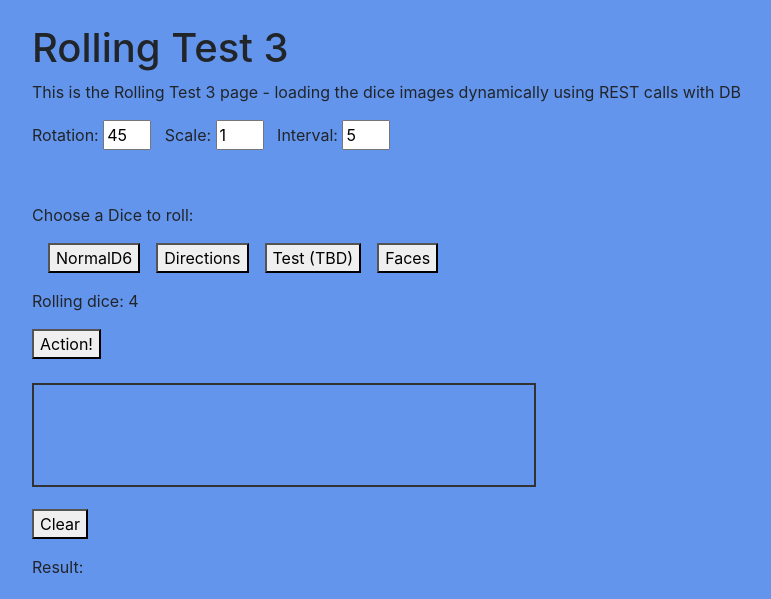
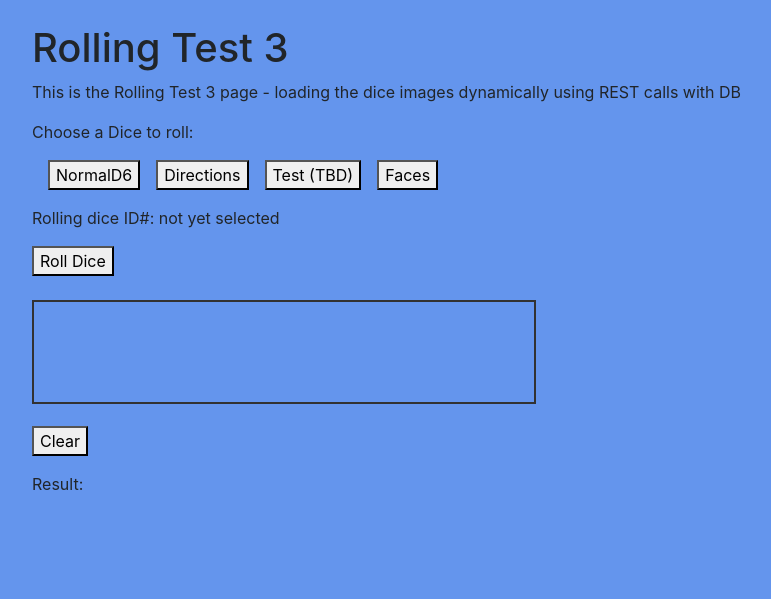
Before and after one commit to WillAnderson1339/Dice, a Django app: page /roll_3 in a window 1280 px wide. Shown: the part 56-655 px from the top of the page, without its empty margins (53-824 px from the left). Run offline with Django 5.2, Linux system fonts and the light colour scheme; data comes from the database, SQL or seed files in the repository; both versions use the stored data as it was after the commit; some libraries are stand-ins or nearby versions.

Commit message:
code cleanup and removed code not needed by the Test 3 (in-progress and testing code)

```diff
--- a/dice/DiceApp/static/js/rolling_3_utils.js
+++ b/dice/DiceApp/static/js/rolling_3_utils.js
@@ -1,11 +1,17 @@
 const timerInterval = 150;
 const diceShakeInterval = 1000;
+const DEFAULT_X = 10;
+const DEFAULT_Y = 10;
+const DEFAULT_ROTATION = 45;
+const DEFAULT_SCALE = 1;
+const DEFAULT_INTERVAL = 5;
+
 var tickCount = 1;
 const tickMax = 11;
 var tickRandom = -1;        // This will hold the randomized number choice dice face
 var dieToDraw = "dice_smile";
 const m_numDieFaces = 6;
-var m_chosenDiceId = -1;    // holds the id of the dice to roll
+//var m_chosenDiceId = -1;    // holds the id of the dice to roll  .. no longer needed - using the module scope die object instead of the die ID
 var m_chosenDie = null;     // holds the dice object of the dice to roll
 diceList   = [];
 diceImages = [];
@@ -47,14 +53,14 @@ m_diceSound_shaking = "";
 diceSound_rolling = "";
 
 movementVars = {
-    x : 10,
-    y : 10,
-    x_delta : 96,
-    y_delta : 32,
+    x : 0,
+    y : 0,
+    x_delta  : 0,
+    y_delta  : 0,
     rotation : 0,
-    rotation_delta: 45,
-    scale : 2,
-    interval : 3
+    rotation_delta: 0,
+    scale    : 0,
+    interval : 0
 };
 
 /* Helper function to return the die by id. Check the returned die id for -1 for die not found */
@@ -73,14 +79,14 @@ function getDiceById(dice_id) {
     return no_die_found;
 }
 
-/* helper function to determine the id string of the image tag in the DOM. Used for inserting and the retrieving the tag */
+/* Helper function to determine the id string of the image tag in the DOM. Used for inserting and the retrieving the tag */
 function getImageIdString (dice_id, image_id) {
     idString = "Image-DieId" + dice_id + "-ImageId" + image_id;
 //    console.log("imageID String:", idString);
     return idString;
 }
 
-/* helper function to determine the id string of the sound tag in the DOM. Used for inserting and the retrieving the tag */
+/* Helper function to determine the id string of the sound tag in the DOM. Used for inserting and the retrieving the tag */
 function getSoundIdString (dice_id, sound_id) {
     idString = "RollingSound-DieId" + dice_id + "-SoundId" + sound_id;
 //    console.log("soundID String:", idString);
@@ -96,9 +102,12 @@ $( document ).ready(function() {
 //    page = document.URL.split("/").pop();
 //    console.log( page );
 
+    // initialize the variables
+    initVars();
+
     // get the list of dice
     url = "DiceAPI";
-    console.log("url to call: \"", url, "\"  data param = empty");
+    //console.log("url to call: \"", url, "\"  data param = empty");
 
     $.ajax({
         type: 'GET',
@@ -107,14 +116,11 @@ $( document ).ready(function() {
         success: GetDiceListCallback,
         error: function(data, status) {console.log("ERROR calling url:", url);}
     });
-
-    // initialize the variables
-    initVars();
 });
 
 
 function GetDiceListCallback(data, status) {
-    console.log("GetDiceListCallback() !1");
+//    console.log("GetDiceListCallback() !1");
 
 //    console.log("data:", data);
 //    console.log("Status:", status);
@@ -144,14 +150,15 @@ function GetDiceListCallback(data, status) {
         diceList.push(diceItem);
     }
 
-    // set the currently selected dice to the last one loaded (had to pick something - note that an invalid or missing ID will be handled by the funtion)
-    ChooseDie(dice_id);
+    // set the currently selected dice to the last one loaded (had to pick something - note that an invalid or missing ID will be handled by the function)
+    // changed this to allow not selecting a dice during init - forcing the user to choose the dice to roll
+    //ChooseDie(dice_id);
 }
 
 function ChooseDie(dice_id) {
-    console.log("ChooseDie() with id=", dice_id);
+    //console.log("ChooseDie() with id=", dice_id);
 
-    m_chosenDiceId = dice_id;       // ToDo: no longer needed - using the module scope die object instead of the die ID
+    //m_chosenDiceId = dice_id;       // ToDo: no longer needed - using the module scope die object instead of the die ID
 
     // update the element with the chosen die for rolling
     text = String(dice_id);
@@ -165,7 +172,7 @@ function ChooseDie(dice_id) {
         if (m_chosenDie.faces.length == 0) {
             // load the chosen dice info
             url = "DiceAPI";
-            console.log("url to call: \"", url, "\"  data param =", dice_id);
+            //console.log("url to call: \"", url, "\"  data param =", dice_id);
 
             $.ajax({
                 type: 'GET',
@@ -187,7 +194,7 @@ function ChooseDie(dice_id) {
 }
 
 function GetDiceCallback(data, status) {
-    console.log("GetDiceCallback()  !1");
+    //console.log("GetDiceCallback()  !1");
 
 //    console.log("data:", data);
 //    console.log("status:", status);
@@ -269,19 +276,16 @@ function GetDiceCallback(data, status) {
 
 
 function initVars() {
-    rotation = Number($('#rotation').val());
-    scale = Number($('#scale').val());
-    interval = Number($('#interval').val());
-
-    movementVars.x = 10;
-    movementVars.y = 10;
-    movementVars.x_delta = 32;
+/*
+    movementVars.x = 0;
+    movementVars.y = 0;
+    movementVars.x_delta = 0;
     movementVars.y_delta = 0;
     movementVars.rotation = 0;
-    movementVars.rotation_delta = rotation;
-    movementVars.scale = scale;
-    movementVars.interval = interval;
-
+    movementVars.rotation_delta = DEFAULT_ROTATION;
+    movementVars.scale          = DEFAULT_SCALE;
+    movementVars.interval       = DEFAULT_INTERVAL;
+*/
     tickCount = -1;
     dieToDraw = "dice_smile";
 }
@@ -298,6 +302,9 @@ function drawImage(ctx, img, x, y, degrees = 0, scale = 1){
   ctx.restore();
 }
 
+/****************************************************************
+Clears an image so there is not a shadow of the previous image
+****************************************************************/
 function clearImage(ctx, img, x, y, degrees = 0, scale = 1){
   ctx.save();
   ctx.translate(x + img.width * scale / 2, y + img.height * scale / 2);
@@ -308,38 +315,12 @@ function clearImage(ctx, img, x, y, degrees = 0, scale = 1){
   ctx.restore();
 }
 
-function updateMovementVars() {
-    console.log("[updateMovementVars]");
-
-    movementVars.x += movementVars.x_delta;
-    movementVars.y += movementVars.y_delta;
-    movementVars.rotation += movementVars.rotation_delta;
-
-    console.log(movementVars)
-}
-
-/*/  No longer used
-
-function timer_func(timerId) {
-
-    if (tickCount < tickMax) {
-        updateMovementVars();
-
-        draw();
-
-        // reset the timer
-        tickCount += 1;
-        setTimeout(timer_func, timerInterval, timerId);
-    }
-}
-/*/
 
 function draw(drawNewImage = true) {
     c = document.getElementById("canvas_1");
     ctx = c.getContext("2d");
     img = document.getElementById(dieToDraw);
 
-    //console.log("  draw() x = ", movementVars.x, " y = ", movementVars.y, " rotation = ", movementVars.rotation, " scale = ", movementVars.scale)
     if (drawNewImage) {
         drawImage(ctx, img, movementVars.x, movementVars.y, movementVars.rotation, movementVars.scale)
     }
@@ -348,9 +329,15 @@ function draw(drawNewImage = true) {
     }
 }
 
-/* called from the Action button */
-function Action() {
-    console.log( "Action()" );
+/* called from the RollDice button */
+function RollDice() {
+//    console.log( "RollDice()" );
+
+    // if we do not have a valid dice just return
+    if (m_chosenDie == null || m_chosenDie.id == -1) {
+        console.log("not yet selected a valid dice");
+        return;
+    }
 
     // play the audio
     diceSound_shaking = document.getElementById(m_chosenDie.shakeSoundElementId);
@@ -370,7 +357,6 @@ function Action() {
 
 
 function StartRoll() {
-//    numDieFaces = m_numDieFaces;    // change this to setting to the num die faces for this die
     numDieFaces = m_chosenDie.faces.length;
 
     // choose the random dice face result number
@@ -410,15 +396,12 @@ function ShowNextDie() {
     }
 }
 
-/* called from the buttons labeled with "First", "Second", "Third", etc. and also internally from the ShowNextDie() */
+/* called from ShowNextDie() */
 function ShowSingleDie(diceName) {
 //    console.log("ShowSingleDie()  image = ", diceName);
 
     dieToDraw = diceName
-    var img = document.getElementById(dieToDraw);
-    rotation = Number($('#rotation').val());
-    scale = Number($('#scale').val());
-    interval = Number($('#interval').val());
+    img = document.getElementById(dieToDraw);
 
     //console.log("tickCount = ", tickCount, " interval = ", movementVars.interval, " result = ", Math.floor(tickCount / movementVars.interval), "even", Math.floor(tickCount / movementVars.interval) % 2 );
 
@@ -427,19 +410,20 @@ function ShowSingleDie(diceName) {
 
     // if this is the first dice to draw then draw in the top left corner
     if (tickCount == -1) {
-        movementVars.interval = interval;
-        movementVars.x = 10;
-        movementVars.x_delta = (img.width * scale) * 1.25;
-        movementVars.y = 10;
-        movementVars.y_delta = (img.height * scale) * .25;
+        movementVars.rotation_delta = DEFAULT_ROTATION;
+        movementVars.interval = DEFAULT_INTERVAL;
+        movementVars.scale = DEFAULT_SCALE;
+        movementVars.x = DEFAULT_X;
+        movementVars.x_delta = (img.width * movementVars.scale) * 1.25;
+        movementVars.y = DEFAULT_Y;
+        movementVars.y_delta = (img.height * movementVars.scale) * .25;
         movementVars.rotation = 0;
-        movementVars.scale = scale;
     }
 
     // if not the first position then determine the new position
     else
     {
-        movementVars.interval = interval;
+//        movementVars.interval = interval;
         // if tick count divided by interval is even move down else move up
         if (Math.floor(tickCount / movementVars.interval) % 2 == 0) {
             dir = 1;
@@ -451,14 +435,12 @@ function ShowSingleDie(diceName) {
         }
 
         movementVars.x += movementVars.x_delta;
-        movementVars.x_delta = (img.width * scale) * 1.25;
+        movementVars.x_delta = (img.width * movementVars.scale) * 1.25;
         movementVars.y += movementVars.y_delta * dir;
-        movementVars.y_delta = (img.height * scale) * .25;
-        movementVars.rotation += rotation;
-        movementVars.scale = scale;
+        movementVars.y_delta = (img.height * movementVars.scale) * .25;
+        movementVars.rotation += movementVars.rotation_delta;
     }
 
-    //console.log("image width = ", img.width, " scale = ", scale, " delta = ", movementVars.x_delta);
     //console.log(movementVars);
 
     draw();
@@ -467,14 +449,13 @@ function ShowSingleDie(diceName) {
 }
 
 
-/* called from the Clear button and also internally from the Action() function */
+/* called from the Clear button and also internally from the RollDice() function */
 function Clear() {
     c = document.getElementById("canvas_1");
     ctx = c.getContext("2d");
 
     ctx.clearRect(0, 0, c.width,c.height);
-    element = document.getElementById("resultId");
-    element.innerHTML = "";
+    $('#resultId').text("");
 
     initVars();
 }
--- a/dice/DiceApp/templates/rolling_test_3.html
+++ b/dice/DiceApp/templates/rolling_test_3.html
@@ -10,67 +10,34 @@
 <script src="{% static 'js/utils.js' %}"></script>
 <script src="{% static 'js/rolling_3_utils.js' %}"></script>
 
-<!-- dice images -->
+<!-- div for adding dice images dynamically from REST call to DB-->
 <div id="dice_images_id" hidden>
-    <!--
-    <img id="dice_smile" src="{% static 'images/Dice Faces - 1 - Smile - v1 resize.png' %}" alt="Dice Smile Image" width="32" height="32">
-    <img id="dice_mad" src="{% static 'images/Dice Faces - 2 - Mad - v1 resize.png' %}" alt="Dice Mad Image" width="32" height="32">
-    <img id="dice_frown" src="{% static 'images/Dice Faces - 3 - Frown - v1 resize.png' %}" alt="Dice Frown Image" width="32" height="32">
-    <img id="dice_wink" src="{% static 'images/Dice Faces - 4 - Wink - v1 resize.png' %}" alt="Dice Wink Image" width="32" height="32">
-    <img id="dice_grim" src="{% static 'images/Dice Faces - 5 - Grim - v1 resize.png' %}" alt="Dice Grim Image" width="32" height="32">
-    <img id="dice_sad" src="{% static 'images/Dice Faces - 6 - Sad - v1 resize.png' %}" alt="Dice Sad Image" width="32" height="32">
-    -->
 </div>
 
-<!-- dice sounds -->
+<!-- div for adding dice sounds dynamically from REST call to DB-->
 <div id="dice_sounds_id" hidden>
-    <!--
-    <audio id="dice_shake_1"><source src="{% static 'sounds/diceshake-90280.mp3' %}" type="audio/mpeg">audio not supported</audio>
-    <audio id="dice_roll_1" loop><source src="{% static 'sounds/dice-142528.mp3' %}" type="audio/mpeg">audio not supported</audio>
-    <audio id="dice_roll_2"><source src="{% static 'sounds/dice_roll-96878.mp3' %}" type="audio/mpeg">audio not supported</audio>
-    <audio id="dice_roll_3"><source src="{% static 'sounds/diceland-90279.mp3' %}" type="audio/mpeg">audio not supported</audio>
-    -->
-</div>
-
-<div>
-    <label for="rotation">Rotation:</label>
-    <input type="number" id="rotation" name="scale" value="45" size = "3" min = "0" max = "360" step = "1" style="width: 3em">&nbsp&nbsp
-    <label for="scale">Scale:</label>
-    <input type="number" id="scale" name="scale" value="1" size = "3" min = "0" max = "10" style="width: 3em">&nbsp&nbsp
-    <label for="interval">Interval:</label>
-    <input type="number" id="interval" name="interval" value="5" size = "3" min = "0" max = "10" style="width: 3em"><br><br>
-    <br />
 </div>
 
 <p>Choose a Dice to roll:</p>
+
+<!-- div for adding a button for each dice dynamically from REST call to DB-->
 <div id="DiceListButtons">
 </div>
-<p style="margin-top: 1em">Rolling dice: <span id="DiceNameToRoll"></span></p>
+<p style="margin-top: 1em">Rolling dice ID#: <span id="DiceNameToRoll">not yet selected</span></p>
 
-<button onclick="Action()">Action!</button>
+<button onclick="RollDice()">Roll Dice</button>
 
 <br />
 <br />
 
-<!--
-<p>
-    <button onclick="ShowSingleDie('dice_smile')">First</button>
-    <button onclick="ShowSingleDie('dice_mad')">Second</button>
-    <button onclick="ShowSingleDie('dice_frown')">Third</button>
-    <button onclick="ShowSingleDie('dice_wink')">Fourth</button>
-    <button onclick="ShowSingleDie('dice_grim')">Fifth</button>
-    <button onclick="ShowSingleDie('dice_sad')">Sixth</button>
-    <button onclick="ShowSingleDie('dice_smile')">Seventh</button>
-    <br /><br />
-    <button onclick="ShowNextDie()">Next</button>
-</p>
--->
-
+<!-- canvas object to draw the rolling dice -->
 <canvas id="canvas_1" width="500" height="100" style="border:2px solid #323232;">canvas tag not supported.</canvas>
 <br />
 
 <button onclick="Clear()" style="margin-top:1em;">Clear</button>
 
+<!-- show the resulting roll value -->
 <p style="margin-top:1em">Result:<span id="resultId" style="margin-left:1em"></span></p>
+
 </body>
 {% endblock %}
```
Also changed, not shown: dice/db.sqlite3.
